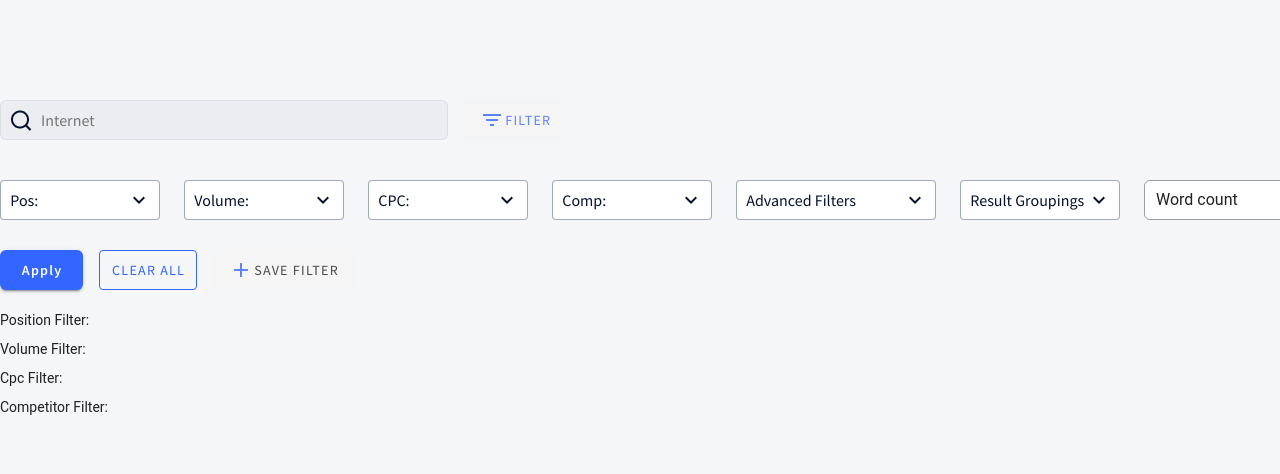
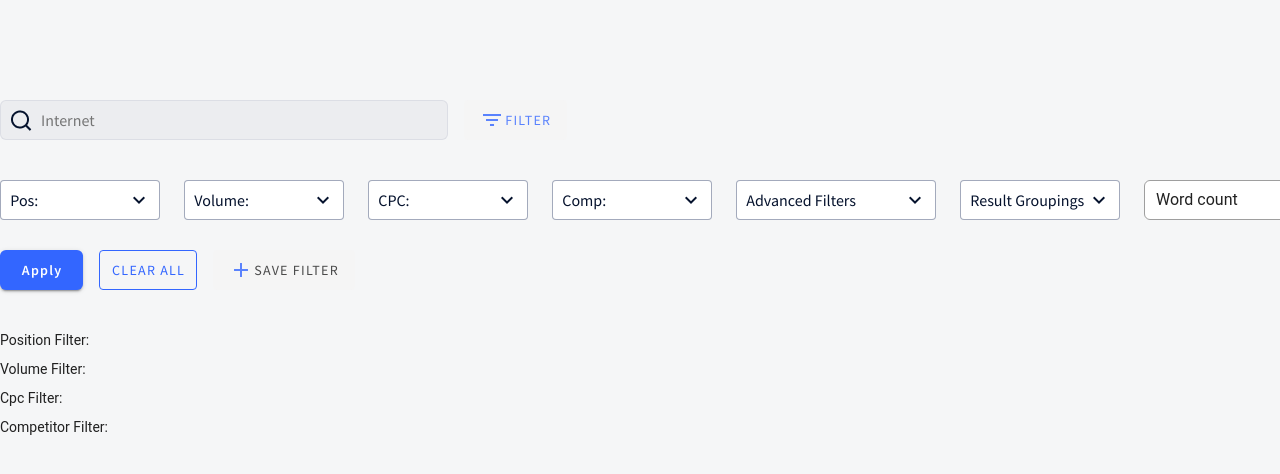
Before and after one commit to MrNedNick/vue-cpanel-filters, a Vue app: page / in a window 1280 px wide. Shown: the top 474 px of the page. Built offline with nearby package versions, Linux system fonts and the light colour scheme.

Commit message:
Update data table component

```diff
--- a/src/components/AllFilters.vue
+++ b/src/components/AllFilters.vue
@@ -41,39 +41,12 @@
           Save Filter
         </v-btn>
       </div>
-      <div class="mt-5 table">
-        <span class="mb-2">
-          Position Filter:
-          {{
-            position.title === "custom"
-              ? `${position.from} - ${position.to}`
-              : position.title
-          }}
-        </span>
-        <span class="mb-2">
-          Volume Filter:
-          {{
-            volume.title === "custom"
-              ? `${volume.from} - ${volume.to}`
-              : volume.title
-          }}
-        </span>
-        <span class="mb-2">
-          Cpc Filter:
-          {{ cpc.title === "custom" ? `${cpc.from} - ${cpc.to}` : cpc.title }}
-        </span>
-        <span class="mb-2">
-          Competitor Filter:
-          {{
-            competitor.title === "custom"
-              ? `${competitor.from} - ${competitor.to}`
-              : competitor.title
-          }}
-        </span>
-        <!-- <span> Volume Filter: {{ volumeFilter }}</span>
-        <span> Cpc Filter: {{ cpcFilter }}</span>
-        <span> AdvancedFilter: {{ advancedFilter }}</span> -->
-      </div>
+      <data-table
+        :position="position"
+        :volume="volume"
+        :cpc="cpc"
+        :competitor="competitor"
+      />
     </div>
   </div>
 </template>
@@ -87,6 +60,7 @@ import GroupingsFilter from "./Filters/GroupingsFilter.vue";
 import PositionFilter from "./Filters/PositionFilter.vue";
 import VolumeFilter from "./Filters/VolumeFilter.vue";
 import WordCountFilter from "./Filters/WordCountFilter.vue";
+import DataTable from './Shared/DataTable.vue';
 import InternetField from "./Shared/InternetField.vue";
 export default {
   components: {
@@ -99,6 +73,7 @@ export default {
     CompetitorFilter,
     AlternativeVolumeFilter,
     InternetField,
+    DataTable
   },
   data: () => ({
     isShown: false,
--- a/src/components/Shared/DataTable.vue
+++ b/src/components/Shared/DataTable.vue
@@ -1,10 +1,47 @@
 <template>
-
+  <div class="mt-10 table">
+        <span class="mb-2">
+          Position Filter:
+          {{
+            position.title === "custom"
+              ? `${position.from} - ${position.to}`
+              : position.title
+          }}
+        </span>
+        <span class="mb-2">
+          Volume Filter:
+          {{
+            volume.title === "custom"
+              ? `${volume.from} - ${volume.to}`
+              : volume.title
+          }}
+        </span>
+        <span class="mb-2">
+          Cpc Filter:
+          {{ cpc.title === "custom" ? `${cpc.from} - ${cpc.to}` : cpc.title }}
+        </span>
+        <span class="mb-2">
+          Competitor Filter:
+          {{
+            competitor.title === "custom"
+              ? `${competitor.from} - ${competitor.to}`
+              : competitor.title
+          }}
+        </span>
+        <!-- <span> Volume Filter: {{ volumeFilter }}</span>
+        <span> Cpc Filter: {{ cpcFilter }}</span>
+        <span> AdvancedFilter: {{ advancedFilter }}</span> -->
+      </div>
 </template>
 
 <script>
 export default {
-
+    props: [
+        "position",
+        "volume",
+        "cpc",
+        "competitor"
+    ]
 }
 </script>
 
```
